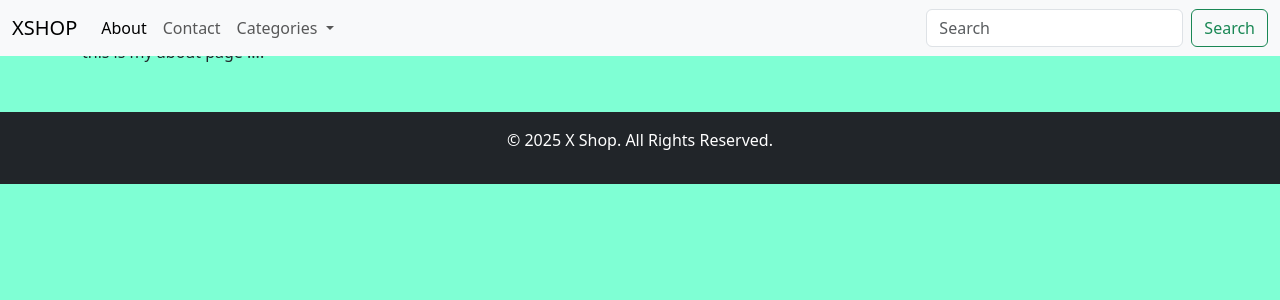
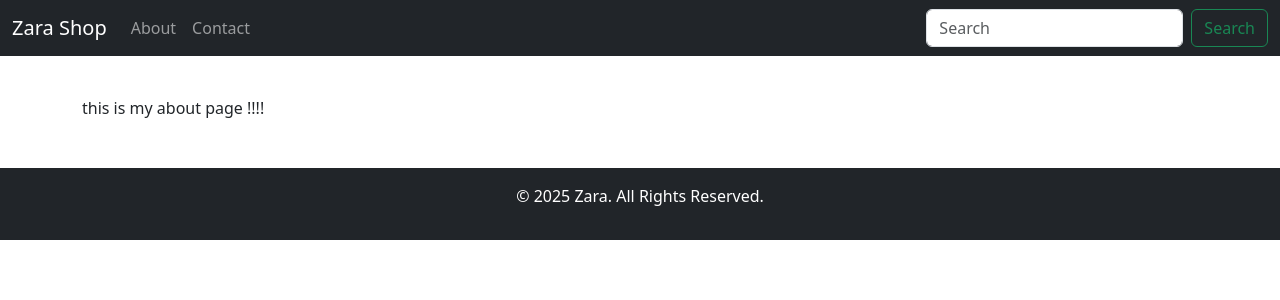
Before and after one commit to kavya2504/zara, a Django app: page /about/ in a window 1280 px wide. Shown: the top 300 px of the page. Run offline with Django 5.2, Linux system fonts and the light colour scheme.

Commit message:
made changes

```diff
--- a/mainapp/templates/base.html
+++ b/mainapp/templates/base.html
@@ -4,43 +4,37 @@
 <head>
     <meta charset="utf-8">
     <meta name="viewport" content="width=device-width, initial-scale=1">
-    <title>
-     {% block title %}
-     {% endblock %}
-    </title>
-    <link href="https://cdn.jsdelivr.net/npm/bootstrap@5.3.3/dist/css/bootstrap.min.css" rel="stylesheet" integrity="sha384-QWTKZyjpPEjISv5WaRU9OFeRpok6YctnYmDr5pNlyT2bRjXh0JMhjY6hW+ALEwIH" crossorigin="anonymous">
+    <title>{% block title %}Zara Shop{% endblock %}</title>
+
+    <link href="https://cdn.jsdelivr.net/npm/bootstrap@5.3.3/dist/css/bootstrap.min.css" rel="stylesheet"
+          integrity="sha384-QWTKZyjpPEjISv5WaRU9OFeRpok6YctnYmDr5pNlyT2bRjXh0JMhjY6hW+ALEwIH" crossorigin="anonymous">
+
     <link rel="stylesheet" href="{% static 'css/style.css' %}">
+    <style>
+        main {
+            margin-top: 80px;
+        }
+    </style>
 </head>
 <body>
-    <header>
-      <nav class="navbar navbar-expand-lg bg-light">
+<header class="fixed-top bg-dark">
+    <nav class="navbar navbar-expand-lg navbar-dark">
         <div class="container-fluid">
-          <a class="navbar-brand" href="{% url 'homepage' %}">XSHOP</a>
-          <button class="navbar-toggler" type="button" data-bs-toggle="collapse" data-bs-target="#navbarSupportedContent" aria-controls="navbarSupportedContent" aria-expanded="false" aria-label="Toggle navigation">
+            <a class="navbar-brand" href="{% url 'homepage' %}">Zara Shop</a>
+            <button class="navbar-toggler" type="button" data-bs-toggle="collapse" data-bs-target="#navbarNav"
+                    aria-controls="navbarNav" aria-expanded="false" aria-label="Toggle navigation">
                 <span class="navbar-toggler-icon"></span>
             </button>
-          <div class="collapse navbar-collapse" id="navbarSupportedContent">
-            <ul class="navbar-nav me-auto mb-2 mb-lg-0">
+            <div class="collapse navbar-collapse" id="navbarNav">
+                <ul class="navbar-nav me-auto">
                     <li class="nav-item">
-                <a class="nav-link active" aria-current="page" href="{% url 'aboutpage' %}">About</a>
+                        <a class="nav-link" href="{% url 'aboutpage' %}">About</a>
                     </li>
                     <li class="nav-item">
                         <a class="nav-link" href="{% url 'contactpage' %}">Contact</a>
                     </li>
-              <li class="nav-item dropdown">
-                <a class="nav-link dropdown-toggle" href="#" role="button" data-bs-toggle="dropdown" aria-expanded="false">
-                  Categories
-                </a>
-                <ul class="dropdown-menu">
-                  <li><a class="dropdown-item" href="{% url 'Categorie1' %}">Categorie1</a></li>
-                  <li><a class="dropdown-item" href="{% url 'Categorie2' %}">Categorie2</a></li>
-
-                  <li><hr class="dropdown-divider"></li>
-                  <li><a class="dropdown-item" href="{% url 'Categorie3' %}">Categorie3</a></li>
                 </ul>
-              </li>
-            </ul>
-            <form class="d-flex" role="search" action="{% url 'search_results' %}" method="GET">
+                <form class="d-flex" action="{% url 'search_results' %}" method="GET">
                     <input class="form-control me-2" type="search" name="q" placeholder="Search" aria-label="Search">
                     <button class="btn btn-outline-success" type="submit">Search</button>
                 </form>
@@ -49,15 +43,19 @@
     </nav>
 </header>
 
-    <main class="container">
+<main class="container mt-5 pt-5">
    {% block content %}
    {% endblock %}
 </main>
 
 <footer class="bg-dark text-white text-center py-3 mt-5">
-      <p>&copy; 2025 X Shop. All Rights Reserved.</p>
+    <div class="container">
+        <p>&copy; 2025 Zara. All Rights Reserved.</p>
+    </div>
 </footer>
 
-    <script src="https://cdn.jsdelivr.net/npm/bootstrap@5.3.3/dist/js/bootstrap.bundle.min.js" integrity="sha384-YvpcrYf0tY3lHB60NNkmXc5s9fDVZLESaAA55NDzOxhy9GkcIdslK1eN7N6jIeHz" crossorigin="anonymous"></script>
+<script src="https://cdn.jsdelivr.net/npm/bootstrap@5.3.3/dist/js/bootstrap.bundle.min.js"
+        integrity="sha384-YvpcrYf0tY3lHB60NNkmXc5s9fDVZLESaAA55NDzOxhy9GkcIdslK1eN7N6jIeHz" crossorigin="anonymous"></script>
+
 </body>
 </html>
--- a/mainapp/views.py
+++ b/mainapp/views.py
@@ -1,12 +1,22 @@
 from django.shortcuts import render
+from django.template import loader
+from django.http import HttpResponse
 
-# Create your views here.
-from django.shortcuts import render
+from .models import Product
+
+
 
 def homeView(request):
-    return render(request, 'home.html')
+    template = loader.get_template('home.html')
+    context = {
+        'products': Product.objects.all()
+
+    }
+    return HttpResponse(template.render(context,request))
 
 def aboutView(request):
+    template = loader.get_template('about.html')
+    context={}
     return render(request, 'about.html')
 
 def contactpageView(request):
@@ -23,3 +33,6 @@ def Categorie3(request):
     return HttpResponse("This is Categorie3 page")
 def search_results(request):
     return HttpResponse("This is the search results page")
+def product_detail(request, id):
+    product = get_object_or_404(Product, id=id)
+    return render(request, 'products/product_detail.html', {'product': product})
--- /dev/null
+++ b/static/css/style.css
@@ -0,0 +1,62 @@
+* {
+    margin: 0;
+    padding: 0;
+    box-sizing: border-box;
+}
+
+
+body {
+    header#site-header {
+        height: 20px;
+
+    }
+    main {
+        margin: auto;
+        margin-top: 60px;
+        max-width: 80%;
+
+        /* home page */
+        .container {
+            .row {
+                justify-content: center;
+                .card {
+                    height: 350px;
+                    display: flex;
+                    align-items: center;
+                    margin-top: 10px;
+                    .row {
+                        height: 50%;
+                        width: 100%;
+                        img {
+                            height: 100%;
+                            width: 100%;
+                            background-color: black;
+                        }
+
+                    }
+                    a.btn {
+                        font-size: smaller;
+                        margin-bottom: 3px;
+                        margin-top: 3px;
+                    }
+                    .card-body {
+                        display: flex;
+                        flex-direction: column;
+                        flex-wrap: nowrap;
+                    }
+                }
+            }
+        }
+
+        /* about page */
+    }
+
+}
+
+
+.clamp {
+            display: -webkit-box;
+            -webkit-box-orient: vertical;
+            -webkit-line-clamp: 2;
+            overflow: hidden;
+        }
--- a/zara/static/css/style.css
+++ /dev/null
@@ -1,12 +0,0 @@
-*{
- margin: 0;
- padding : 0;
- box-sizing: border-box;
-
-}
-body{
-      background-color: aquamarine;
-      header{
-       max-height: 40px;
-      }
-}
--- a/zara/urls.py
+++ b/zara/urls.py
@@ -16,6 +16,10 @@ Including another URLconf
 """
 from django.contrib import admin
 from django.urls import path, include
+
+from django.conf import settings
+from django.conf.urls.static import static
+
 from mainapp import views
 
 urlpatterns = [
@@ -27,5 +31,9 @@ urlpatterns = [
     path('category2/', views.Categorie2, name='Categorie2'),
     path('Categorie3/', views.Categorie3, name='Categorie3'),
     path('search/', views.search_results, name='search_results'),
+    path('product/<int:id>/', views.product_detail, name='product'),
 
 ]
+
+if settings.DEBUG == True:
+ urlpatterns += static(settings.MEDIA_URL,document_root = settings.MEDIA_ROOT)
```
Also changed, not shown: mainapp/templates/home.html (+31 -7 lines), zara/settings.py (+9 -0 lines), db.sqlite3, media/products/corina-chirilescu-InaqLpWphkA-unsplash.jpg (added), media/products/hanna-balan-sWa3QkvmcUs-unsplash.jpg (added), media/products/istockphoto-2160676428-1024x1024.jpg (added), media/products/istockphoto-2177613093-1024x1024.jpg (added), media/products/kat-von-wood-z2lWYC94eaA-unsplash.jpg (added), static/js/script.js (added), 3 other files. Lines whose indentation alone changed are shown as unchanged.
